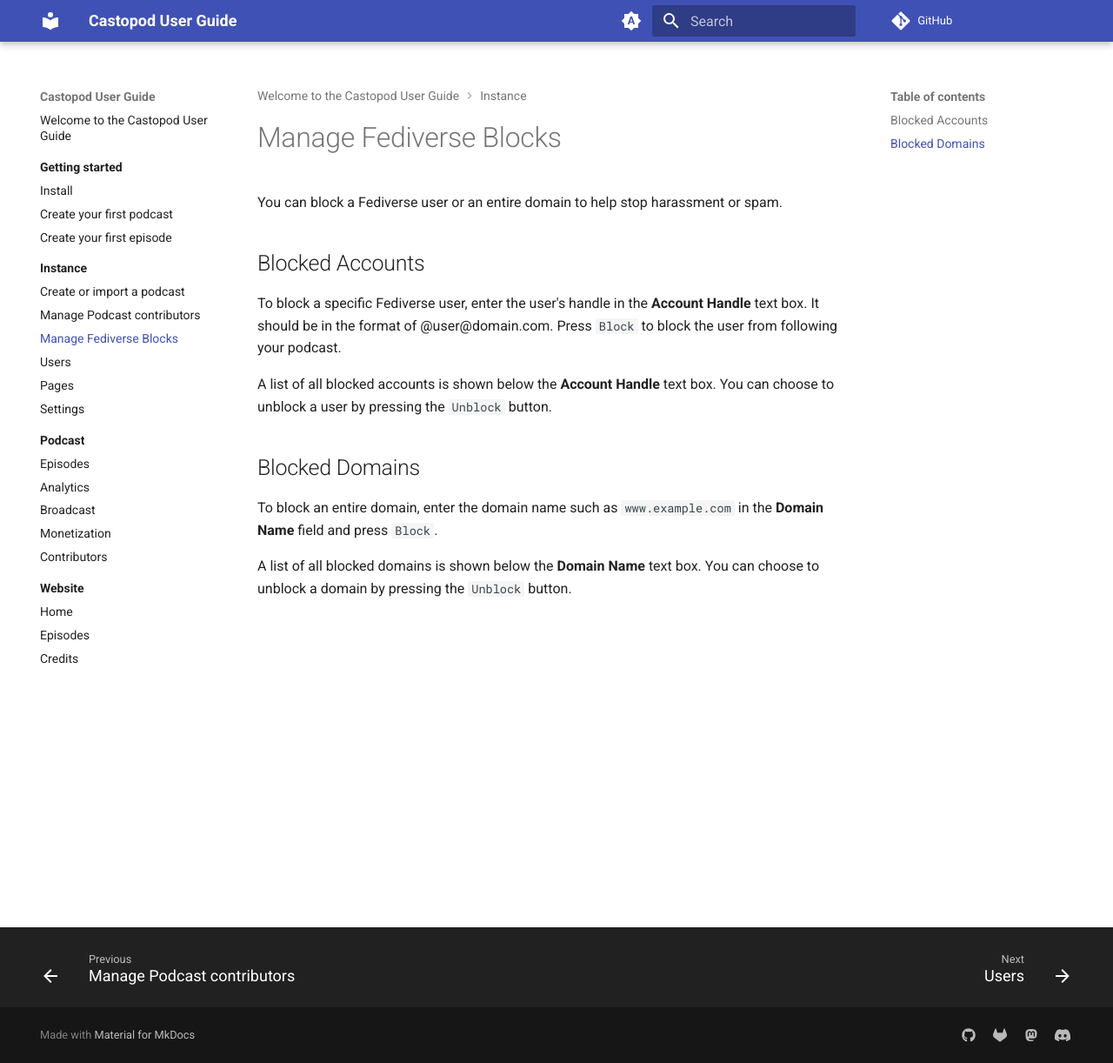
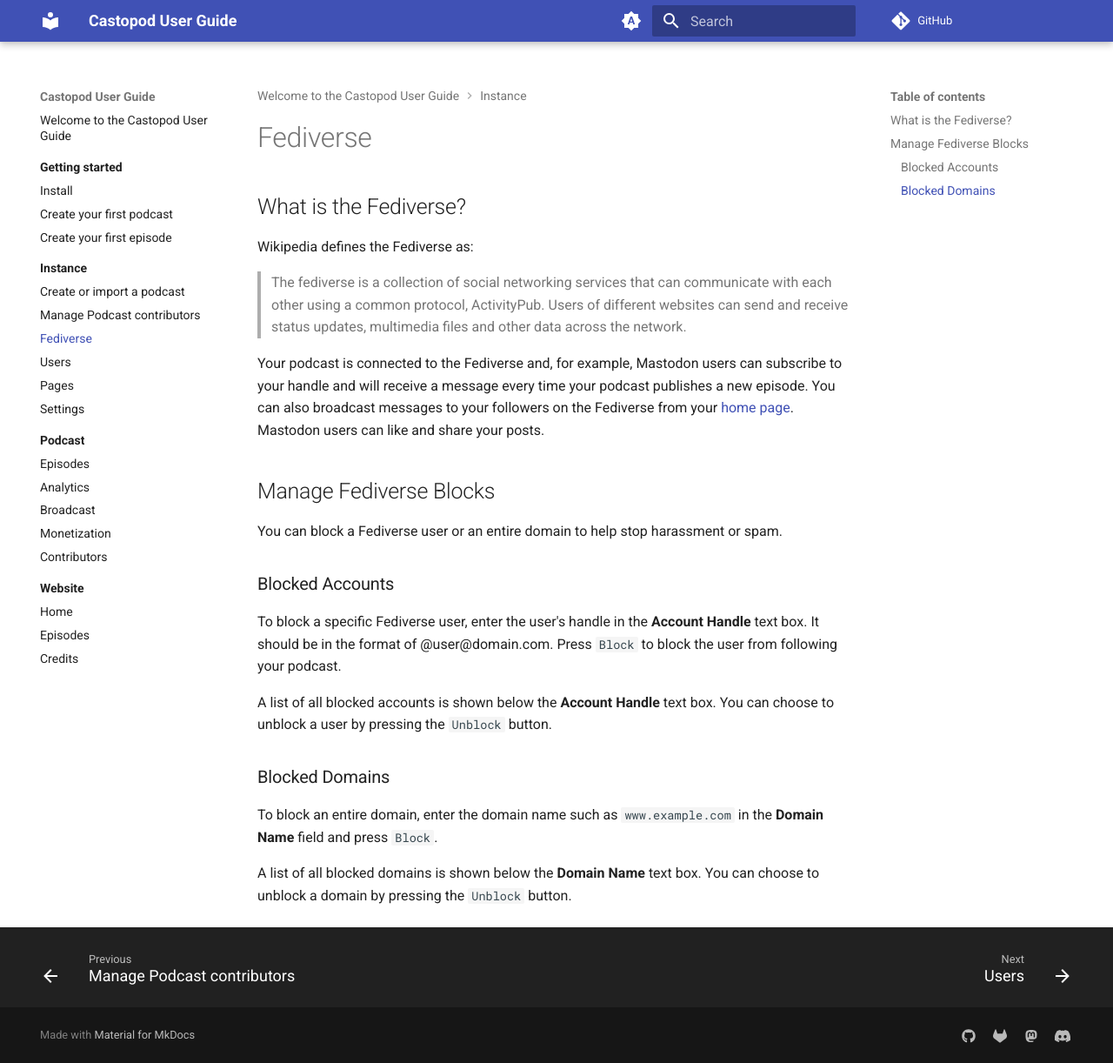
Before and after one commit to prcutler/castopod-user-guide, an MkDocs documentation site: the page built from docs/instance/fediverse.md, in a window 1280 px wide and 1222 px high. Shown: the whole window at 87% size. Built offline with MkDocs 1.6.1 and Material for MkDocs 9.7.7, drawn with Linux system fonts in a browser that asks for light colours; comment, search, counter and statistics services are not loaded.

Commit message:
Update info about the Fediverse

```diff
--- a/docs/instance/fediverse.md
+++ b/docs/instance/fediverse.md
@@ -1,8 +1,22 @@
-# Manage Fediverse Blocks
+# Fediverse
+
+## What is the Fediverse?
+
+Wikipedia defines the Fediverse as:
+
+>The fediverse is a collection of social networking services that can communicate with each other using a common
+protocol, ActivityPub. Users of different websites can send and receive status updates, multimedia files and other
+data across the network.
+
+Your podcast is connected to the Fediverse and, for example, Mastodon users can subscribe to your handle and will
+receive a message every time your podcast publishes a new episode.  You can also broadcast messages to your followers
+on the Fediverse from your [home page](../website/home.md).  Mastodon users can like and share your posts.
+
+## Manage Fediverse Blocks
 
 You can block a Fediverse user or an entire domain to help stop harassment or spam.
 
-## Blocked Accounts
+### Blocked Accounts
 
 To block a specific Fediverse user, enter the user's handle in the **Account Handle** text box.  It should be in
 the format of @user@domain.com.  Press `Block` to block the user from following your podcast.
@@ -10,7 +24,7 @@
 A list of all blocked accounts is shown below the **Account Handle** text box.  You can choose to unblock a user
 by pressing the `Unblock` button.
 
-## Blocked Domains
+### Blocked Domains
 
 To block an entire domain, enter the domain name such as `www.example.com` in the **Domain Name** field and press
 `Block`.
--- a/docs/instance/index.md
+++ b/docs/instance/index.md
@@ -2,8 +2,8 @@
 
 ## What is an instance?
 
-Your podcast is hosted on your sever and connected to the fediverse in what is called an "instance".  Your
-instance can manage multiple podcasts, people and users, and host additional pages found on all of your podcasts.
+Your podcast is hosted on your sever and connected to the [Fediverse](fediverse.md) in what is called an *instance*.
+Your instance can manage multiple podcasts, people and users, and host additional pages found on all of your podcasts.
 
 Managing your instance, including podcasts, people, and users is separate from the settings for each
 individual podcast.
```
